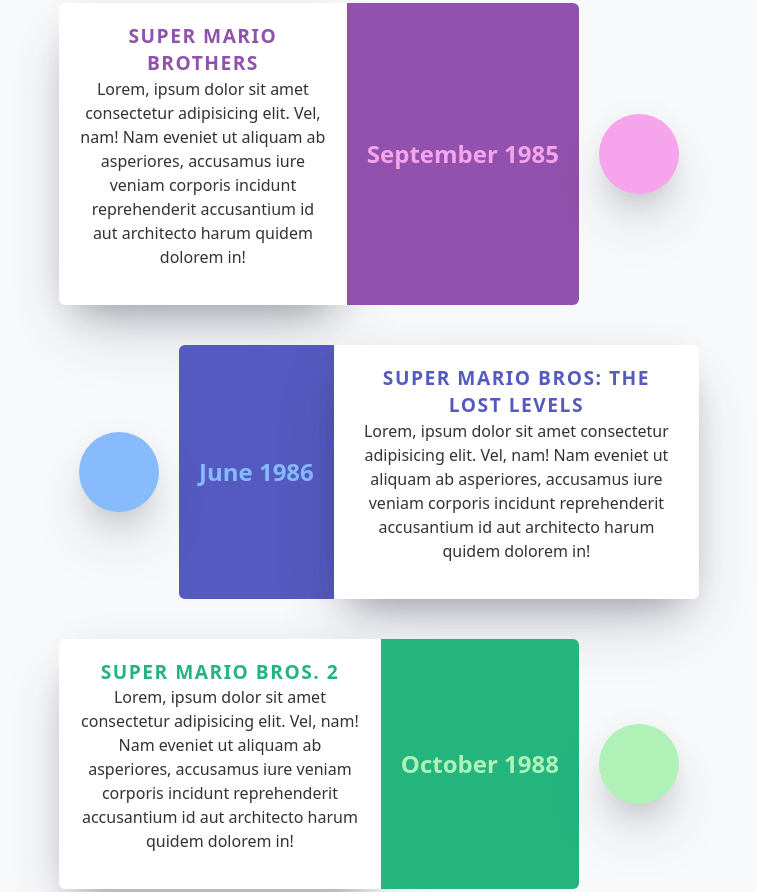
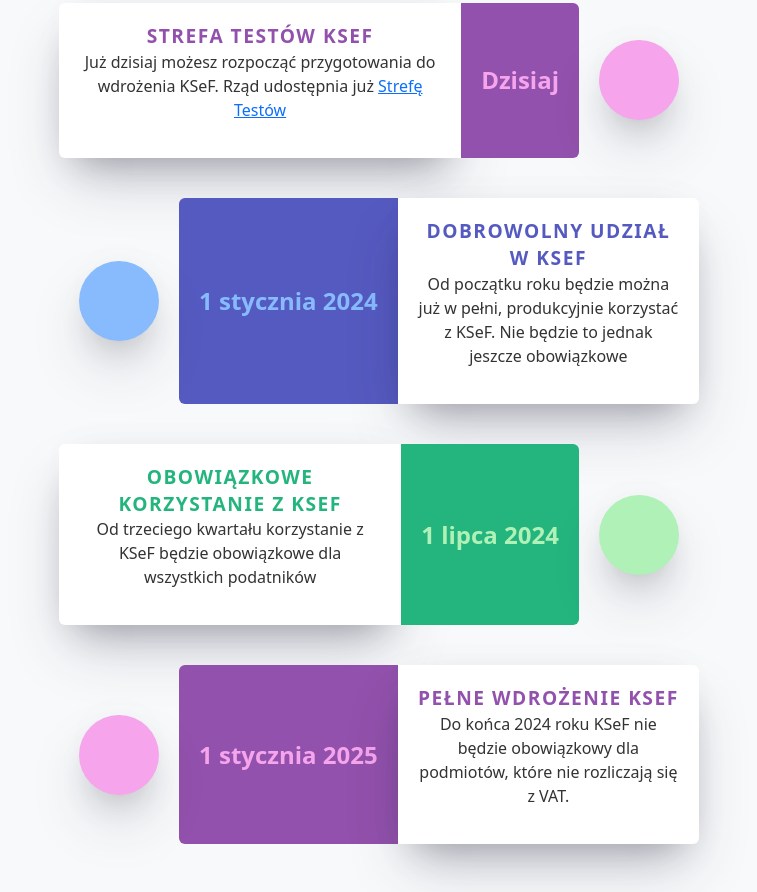
Before and after one commit to mharbuz/kfas-magento, a website built with webpack: page src/index.html in a window 1280 px wide. Shown: the part 676-1568 px from the top of the page, without its empty margins (261-1018 px from the left). Built offline with nearby package versions, Linux system fonts and the light colour scheme.

Commit message:
base structure

```diff
--- a/src/index.html
+++ b/src/index.html
@@ -37,14 +37,17 @@
 
             </div>
             <div class="timeline__event__date">
-              September 1985
+              Dzisiaj
             </div>
             <div class="timeline__event__content ">
               <div class="timeline__event__title">
-                Super Mario Brothers
+                Strefa testów <strong>KSeF</strong>
               </div>
               <div class="timeline__event__description">
-                <p>Lorem, ipsum dolor sit amet consectetur adipisicing elit. Vel, nam! Nam eveniet ut aliquam ab asperiores, accusamus iure veniam corporis incidunt reprehenderit accusantium id aut architecto harum quidem dolorem in!</p>
+                <p>
+                  Już dzisiaj możesz rozpocząć przygotowania do wdrożenia KSeF. Rząd udostępnia już
+                  <a href="https://www.podatki.gov.pl/ksef/strefa-testowa-ksef/" target="_blank">Strefę Testów</a>
+                </p>
               </div>
             </div>
           </div>
@@ -57,14 +60,14 @@
 
             </div>
             <div class="timeline__event__date">
-              June 1986
+              1 stycznia 2024
             </div>
             <div class="timeline__event__content">
               <div class="timeline__event__title">
-                Super Mario Bros: The Lost Levels
+                Dobrowolny udział w <strong>KSeF</strong>
               </div>
               <div class="timeline__event__description">
-                <p>Lorem, ipsum dolor sit amet consectetur adipisicing elit. Vel, nam! Nam eveniet ut aliquam ab asperiores, accusamus iure veniam corporis incidunt reprehenderit accusantium id aut architecto harum quidem dolorem in!</p>
+                <p>Od początku roku będzie można już w pełni, produkcyjnie korzystać z KSeF. Nie będzie to jednak jeszcze obowiązkowe</p>
               </div>
             </div>
           </div>
@@ -77,14 +80,14 @@
 
             </div>
             <div class="timeline__event__date">
-              October 1988
+              1 lipca 2024
             </div>
             <div class="timeline__event__content">
               <div class="timeline__event__title">
-                Super Mario Bros. 2
+                Obowiązkowe korzystanie z <strong>KSeF</strong>
               </div>
               <div class="timeline__event__description">
-                <p>Lorem, ipsum dolor sit amet consectetur adipisicing elit. Vel, nam! Nam eveniet ut aliquam ab asperiores, accusamus iure veniam corporis incidunt reprehenderit accusantium id aut architecto harum quidem dolorem in!</p>
+                <p>Od trzeciego kwartału korzystanie z KSeF będzie obowiązkowe dla wszystkich podatników</p>
               </div>
 
             </div>
@@ -98,20 +101,20 @@
 
             </div>
             <div class="timeline__event__date">
-              October 1988
+              1 stycznia 2025
             </div>
             <div class="timeline__event__content">
               <div class="timeline__event__title">
-                Super Mario Bros. 3
+                Pełne wdrożenie KSeF
               </div>
               <div class="timeline__event__description">
-                <p>Lorem, ipsum dolor sit amet consectetur adipisicing elit. Vel, nam! Nam eveniet ut aliquam ab asperiores, accusamus iure veniam corporis incidunt reprehenderit accusantium id aut architecto harum quidem dolorem in!</p>
+                <p>Do końca 2024 roku KSeF nie będzie obowiązkowy dla podmiotów, które nie rozliczają się z VAT.</p>
               </div>
             </div>
           </div>
       </div>
     </div>
-
+<!--
     <div class="container py-4 px-3 mx-auto">
       <h2>Guides</h2>
       <p>Read more detailed instructions and documentation on using or contributing to Bootstrap.</p>
@@ -127,5 +130,6 @@
 
       <p class="text-muted">Created and open sourced by the Bootstrap team. Licensed MIT.</p>
     </div>
+  -->
   </body>
 </html>
```
